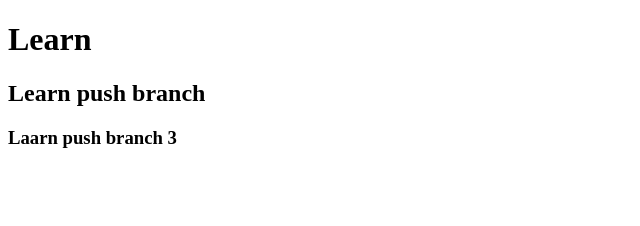
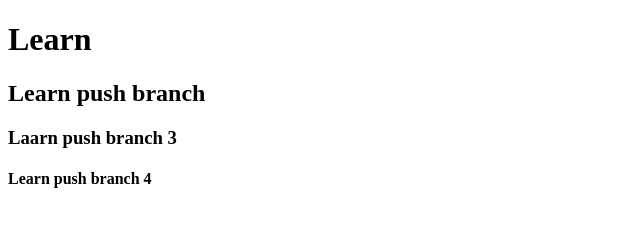
Before and after one commit to id-Andy/Andy-repository, a plain HTML site: page header.html in a window 1280 px wide. Shown: the whole page, without its empty margins (0-640 px from the left). Drawn offline with Linux system fonts and the light colour scheme.

Commit message:
add element h4 on header.html

```diff
--- a/header.html
+++ b/header.html
@@ -8,5 +8,6 @@
   <h1>Learn</h1>
   <h2>Learn push branch</h2>
   <h3>Laarn push branch 3</h3>
+  <h4>Learn push branch 4</h4>
 </body>
 </html>
```
